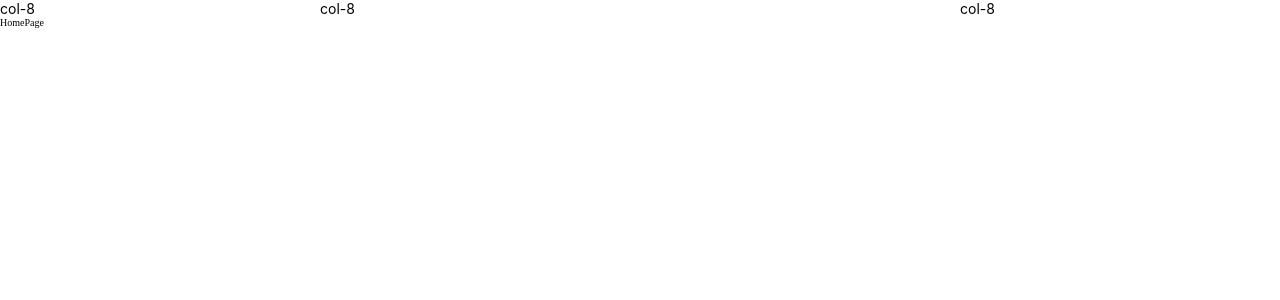
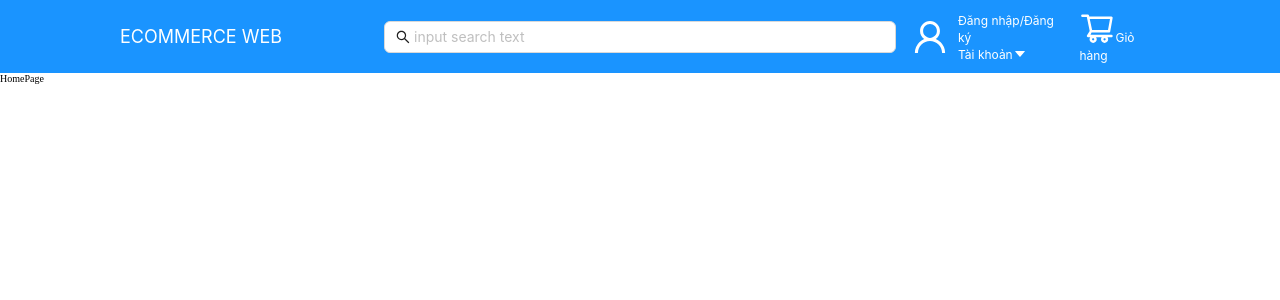
Before and after one commit to ngocminh0201/ecommerce, a React (Create React App) app: page / in a window 1280 px wide. Shown: the top 300 px of the page. Built offline with nearby package versions, Linux system fonts and the light colour scheme.

Commit message:
UI Header

```diff
--- a/src/components/HeaderComponent/HeaderComponent.jsx
+++ b/src/components/HeaderComponent/HeaderComponent.jsx
@@ -1,16 +1,49 @@
-import { Col, Row } from 'antd'
+import { Col } from 'antd'
 import React from 'react'
+import { WapperHeaderAccount, WapperTextHeader, WapperTextHeaderSmall, WrapperHeader } from './style'
+import Search from 'antd/es/transfer/search'
+import {
+  UserOutlined,
+  CaretDownOutlined,
+  ShoppingCartOutlined
+
+} from '@ant-design/icons';
 
 const HeaderComponent = () => {
   return (
     <div>
-      <Row>
-      <Col span={6}>col-8</Col>
-      <Col span={12}>col-8</Col>
-      <Col span={6}>
-        col-8
-      </Col>
-    </Row>
+      <WrapperHeader gutter={16}>
+        <Col span={6}>
+          <WapperTextHeader>ECOMMERCE WEB</WapperTextHeader>
+        </Col>
+
+        <Col span={12}>
+          <Search
+            placeholder="input search text"
+            allowClear
+            enterButton="Search"
+            size="large"
+          // onSearch={onSearch}
+          />
+        </Col>
+
+        <Col span={6} style={{display: 'flex', gap: '20px'}}>
+          <WapperHeaderAccount>
+            <UserOutlined style={{ fontSize: '36px' }} />
+            <div>
+              <WapperTextHeaderSmall>Đăng nhập/Đăng ký</WapperTextHeaderSmall>
+              <div>
+                <WapperTextHeaderSmall>Tài khoản</WapperTextHeaderSmall>
+                <CaretDownOutlined />
+              </div>
+            </div>
+          </WapperHeaderAccount>
+          <div>
+            <ShoppingCartOutlined style={{ fontSize: '36px', color: '#fff' }} />
+            <WapperTextHeaderSmall>Giỏ hàng</WapperTextHeaderSmall>
+          </div>
+        </Col>
+      </WrapperHeader>
     </div>
   )
 }
--- a/src/components/HeaderComponent/style.js
+++ b/src/components/HeaderComponent/style.js
@@ -0,0 +1,24 @@
+import { Row } from "antd";
+import styled from "styled-components";
+
+export const WrapperHeader = styled(Row) `
+    padding: 10px 120px;
+    background-color: rgb(26, 148, 255);
+    align-items: center;
+`
+export const WapperTextHeader = styled.span`
+    font-size: 18px;
+    color: #fff;
+    font-weight: bold,
+    text-align: left
+`
+export const WapperHeaderAccount = styled.div`
+    display: flex;
+    align-items: center;
+    color: #fff;
+    gap: 10px;
+`
+export const WapperTextHeaderSmall = styled.span`
+    font-size: 12px;
+    color: #fff
+`
```
